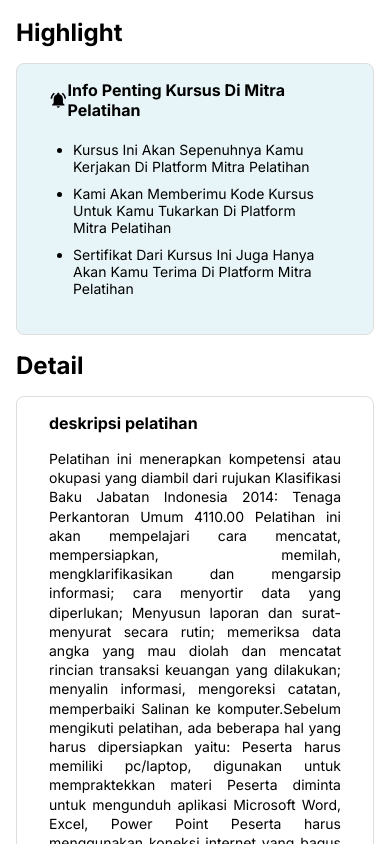
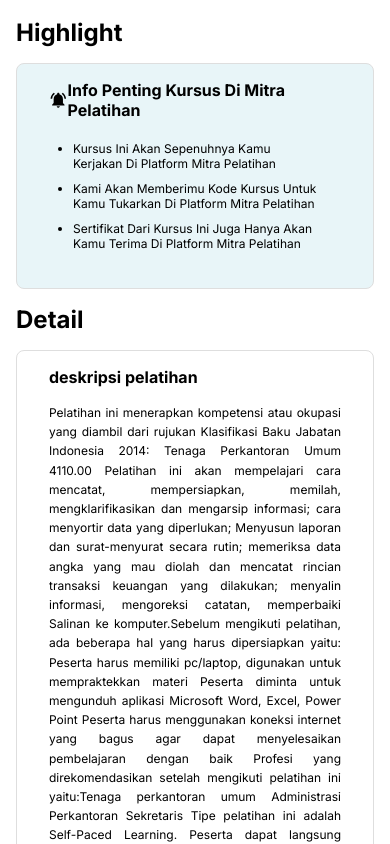
Before and after one commit to AnantaNd/pijarmahir, a Next.js app: page /detail in a window 390 px wide. Shown: the part 900-1744 px from the top of the page. Built offline with nearby package versions, Linux system fonts and the light colour scheme; no server answers.

Commit message:
Detail Page: add detail page

```diff
--- a/components/Card/DescCard/DescCard.module.css
+++ b/components/Card/DescCard/DescCard.module.css
@@ -28,11 +28,13 @@
 }
 .item{
   padding: 5px 0;
+  font-size: 12px;
 }
 .desc{
   padding: 1rem 0;
   line-height: 1.8rem;
   text-align: justify;
+  font-size: 14px;
 }
 @media only screen and (max-width: 768px) {
   .title{
@@ -42,7 +44,7 @@
     font-size: 16px;
   }
   .item, .desc{
-    font-size: 14px;
+    font-size: 12px;
   }
   .desc{
     line-height: 1.2rem;
```
